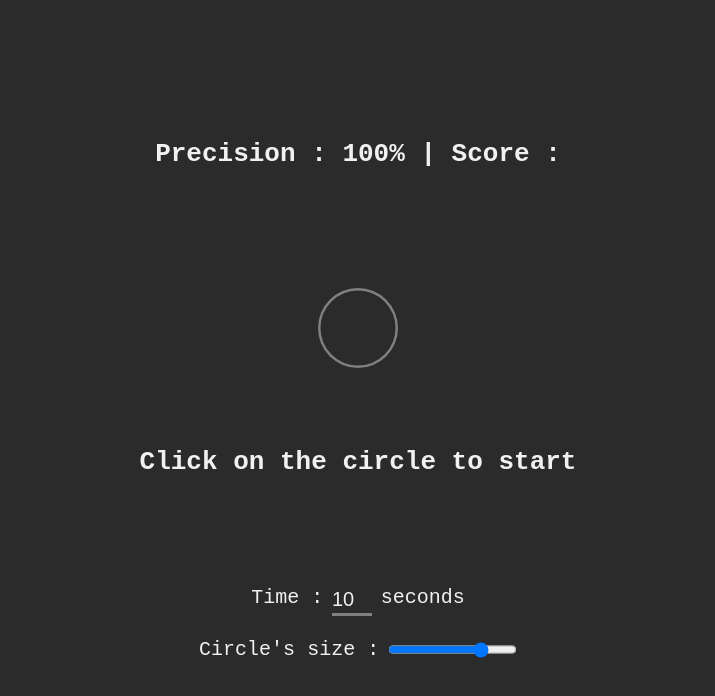
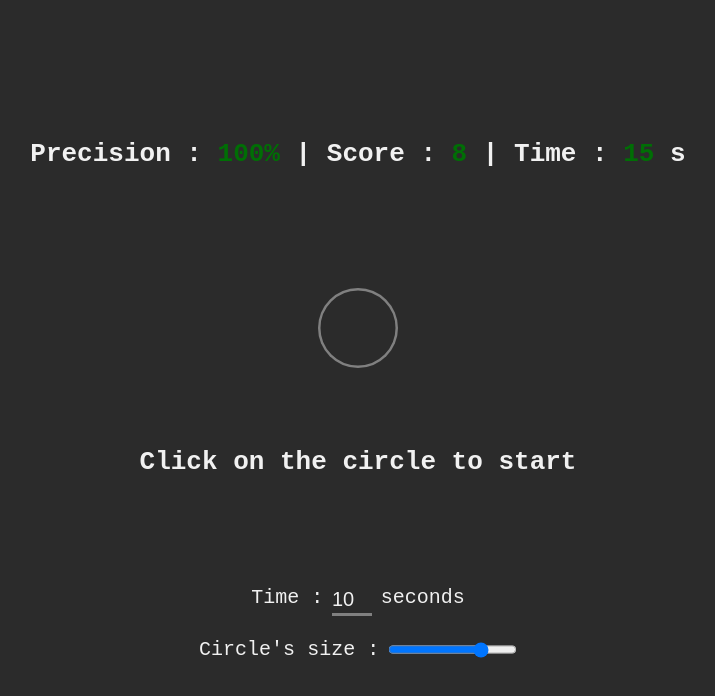
Before and after one commit to XP48/AIM, a plain HTML site: page index.html in a window 1280 px wide. Shown: the whole page, without its empty margins (282-997 px from the left). Drawn offline with Linux system fonts and the light colour scheme.

Commit message:
modification du menu des resultats

```diff
--- a/css/style.css
+++ b/css/style.css
@@ -2,7 +2,7 @@
     --circle: gray;
     --fond: #2b2b2b;
     --text: #f1f1f1;
-    --circle-error: rgb(255, 120, 120);
+    --result: #006e05;
 }
 * {
     margin: 0;
@@ -80,3 +80,6 @@
     color: var(--text);
     font-family: monospace;
 }
+.scoreData {
+    color: var(--result);
+}
--- a/index.html
+++ b/index.html
@@ -9,7 +9,7 @@
 <body>
     <div class="content">
         <div class="scoreMenu">
-            <h1 class="result">Precision : 100% | Score : </h1>
+            <h1 class="result">Precision : <span class="scoreData">100%</span> | Score : <span class="scoreData">8</span> | Time : <span class="scoreData">15 </span>s</h1>
         </div>
         <svg id="placement" width="80" height="80">
             <circle id="aim" cx="50%" cy="50%" r="40" stroke="gray" stroke-width="5" fill="none" xmlns="http://www.w3.org/2000/svg" onclick="start()">
```
